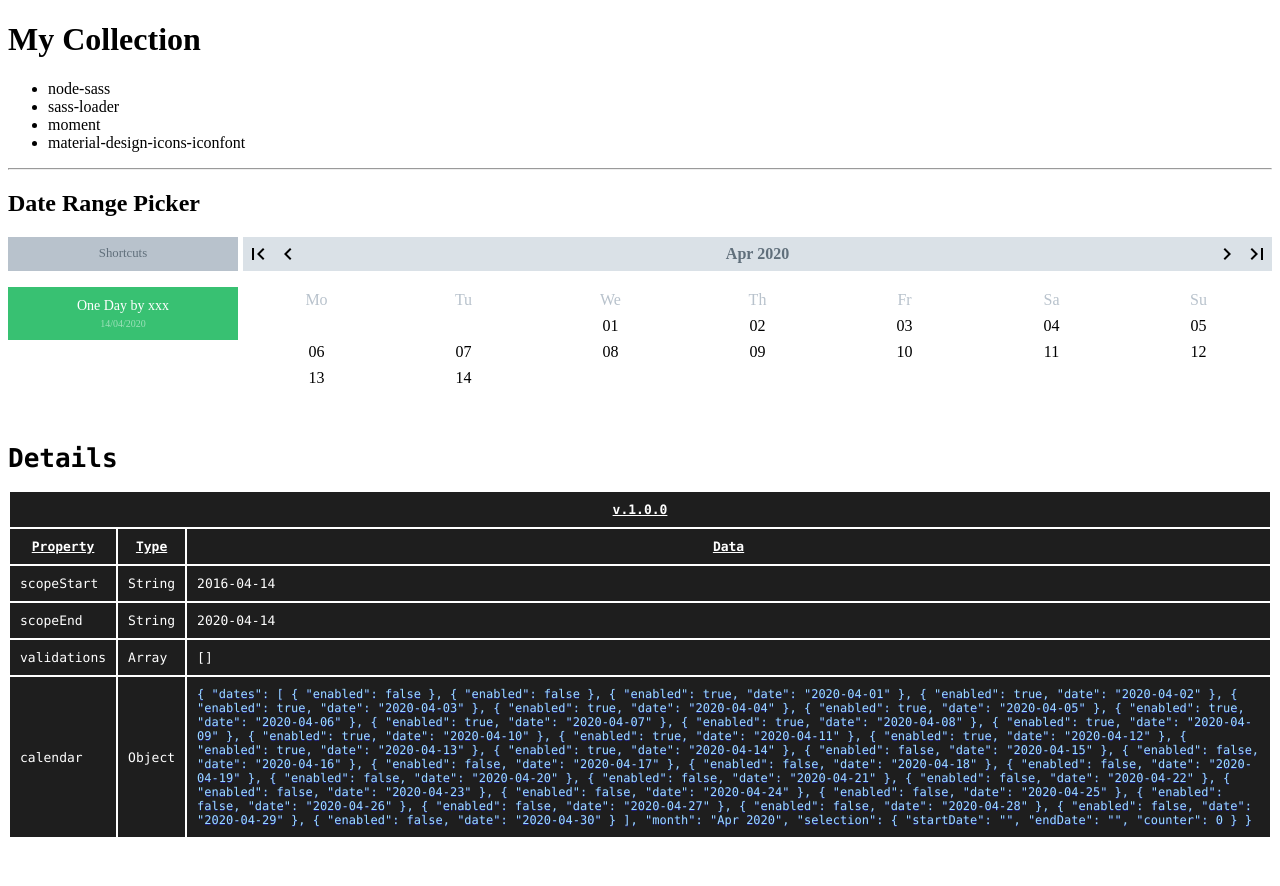
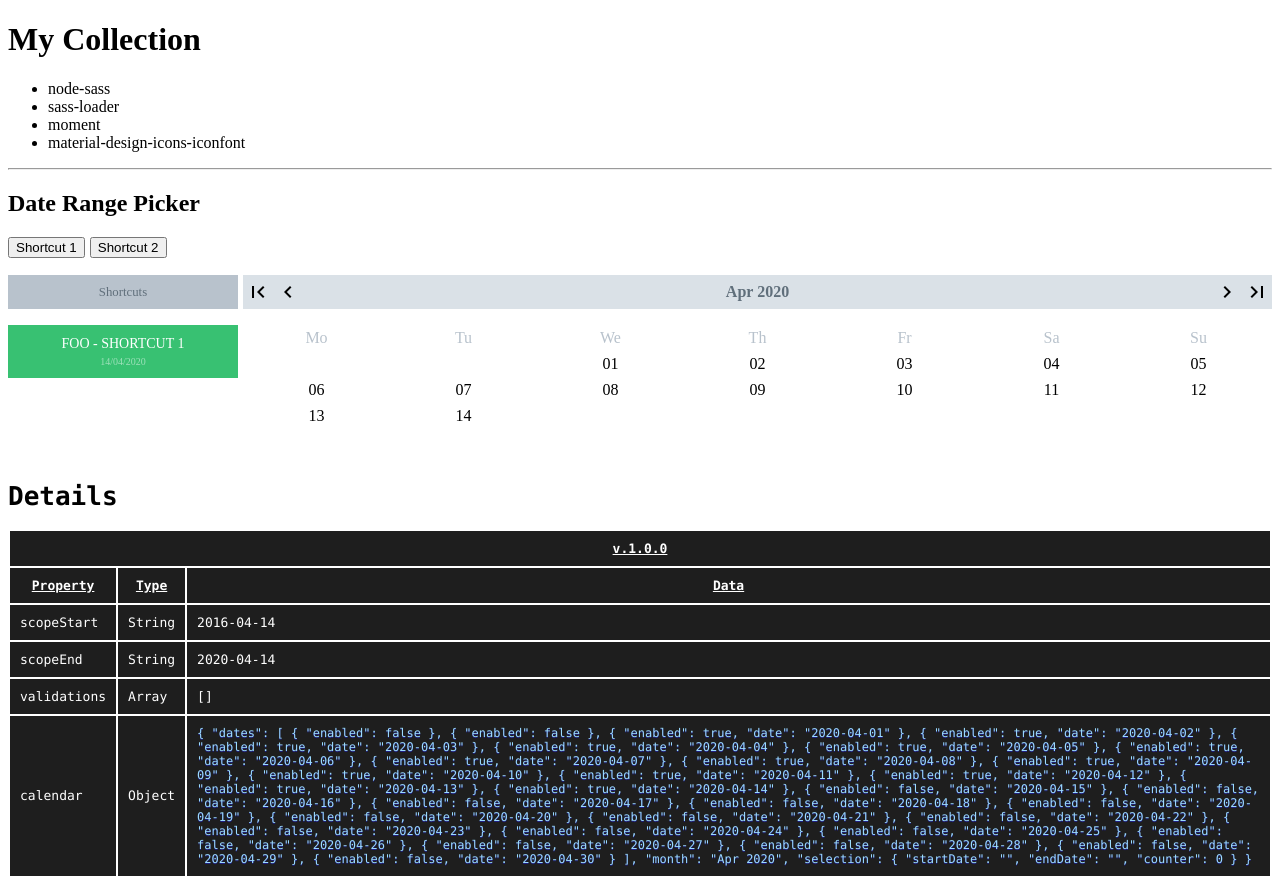
Before and after one commit to Ansonhkg/bit-collection, a Vue app: page / in a window 1280 px wide. Before the commit the page ends 847 px from the top, so only its background shows below. Built offline with nearby package versions, Linux system fonts and the light colour scheme.

Commit message:
Update shortcuts

```diff
--- a/src/App.vue
+++ b/src/App.vue
@@ -9,13 +9,10 @@
     </ul>
     <hr>
     <h2>Date Range Picker</h2>
-
+    <button @click="shortcuts_1()" style="margin-right: 5px;">Shortcut 1</button>
+    <button @click="shortcuts_2()">Shortcut 2</button>
     <DateRangePicker
-      :shortcuts="[{
-        title: 'One Day by xxx',
-        number: 3,
-        unit: 'days'
-      }]"
+      :shortcuts="shortcuts"
       :demo="true"
     />
     <!-- <DRP/> -->
@@ -28,9 +25,40 @@ import DateRangePicker from './components/DateRangePicker/DateRangePicker';
 // import DRP from '@bit/ansonhkg.collection.faros-date-range-picker';
 
 export default {
+  data(){
+    return {
+      shortcuts: [
+        {
+          title: 'FOO - SHORTCUT 1',
+          number: 3,
+          unit: 'days'
+        }
+      ]
+    }
+  },
   components:{
     DateRangePicker,
     // DRP
+  },
+  methods:{
+    shortcuts_1(){
+      this.shortcuts = [
+        {
+          title: 'FOO - SHORTCUT 1',
+          number: 3,
+          unit: 'days'
+        }
+      ]
+    },
+    shortcuts_2(){
+      this.shortcuts = [
+        {
+          title: 'BAR - SHORTCUT 2',
+          number: 5,
+          unit: 'days'
+        }
+      ]
+    }
   }
 }
 </script>
--- a/src/components/DateRangePicker/DateRangePicker.vue
+++ b/src/components/DateRangePicker/DateRangePicker.vue
@@ -114,7 +114,14 @@ export default {
         demo:{
             default: true
         },
-        shortcuts:{}
+        shortcuts: {},
+    },
+    watch:{
+        // this method is used because we are storing local shorts variable
+        // instead of the prop
+        shortcuts(value){
+            this.local_shortcuts =  value
+        }
     },
     data(){
         return {
@@ -134,12 +141,12 @@ export default {
             // ---- stays local
             local_shortcuts: this.shortcuts != null ? this.shortcuts : [
                 {
-                    title: 'One Day By Half Hour',
+                    title: 'Foo By Half Hour',
                     number: null,
                     unit: null,
                 },
                 {
-                    title: 'One Week by Half Hour',
+                    title: 'Bar by One Week',
                     number: 1,
                     unit: 'weeks'
                 }
```
